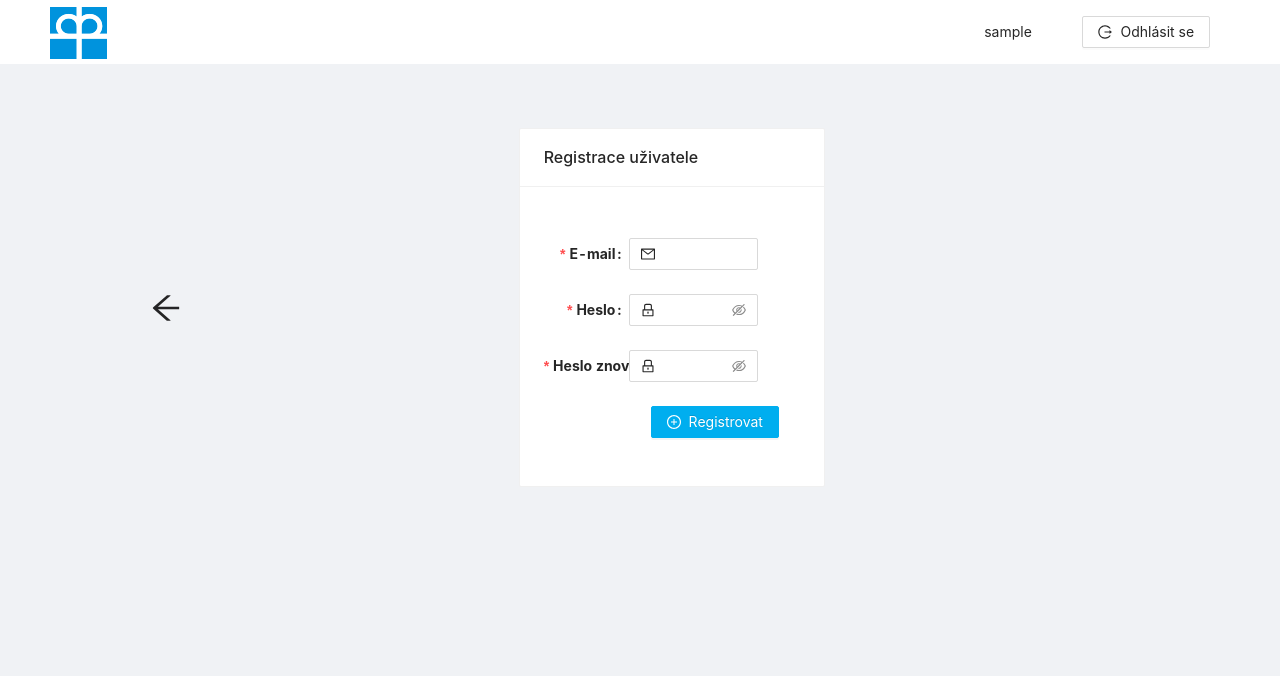
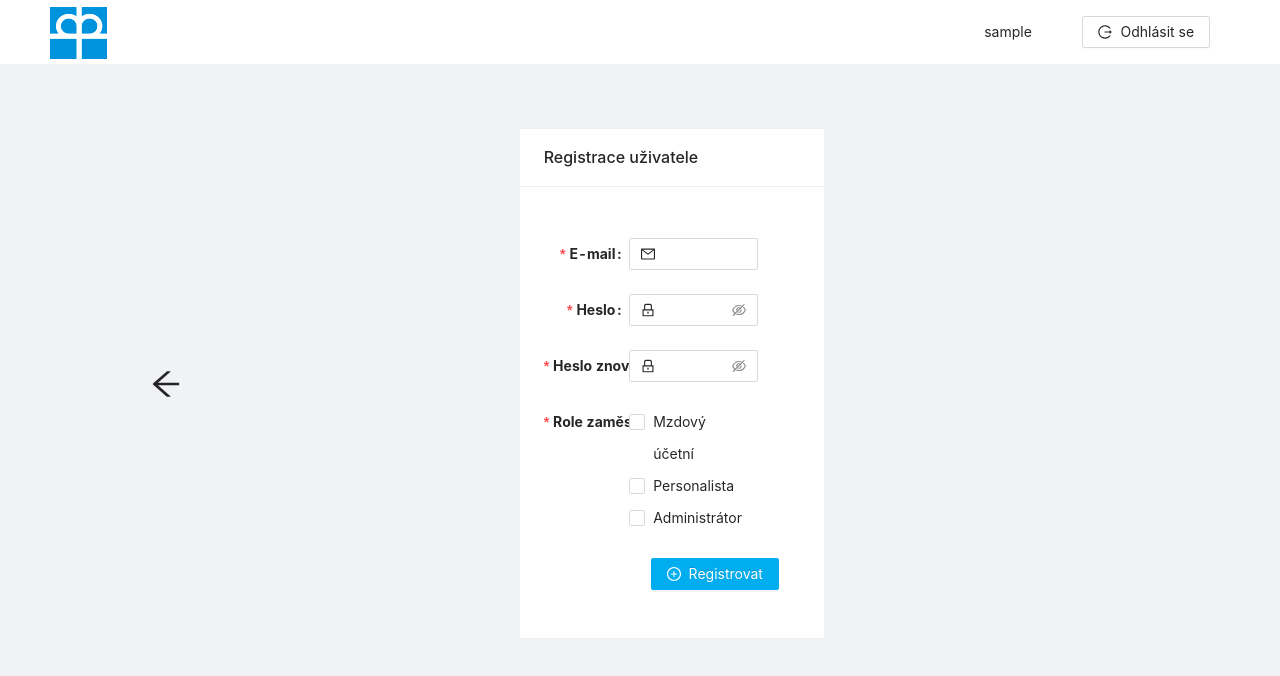
Before and after one commit to Slagee/NoName, a React (Create React App) app in the folder Code/client/: page /userRegistration in a window 1280 px wide. Shown: the top 676 px of the page. Built offline with nearby package versions, Linux system fonts and the light colour scheme; sample sign-in values are in the browser's storage.

Commit message:
dokoncena registrace
funguje

```diff
--- a/Code/client/src/components/userRegistration/UserRegistration.jsx
+++ b/Code/client/src/components/userRegistration/UserRegistration.jsx
@@ -1,6 +1,6 @@
 import React from 'react';
 import 'antd/dist/antd.css';
-import { Form, Input, Button, Row, Card, Col , Select} from 'antd';
+import { Form, Input, Button, Row, Card, Col , Checkbox} from 'antd';
 import authenticationService from '../../services/authentication/authentication';
 import './UserRegistration.css';
 import { Navigate } from "react-router-dom";
@@ -9,7 +9,6 @@ import { useForm } from "antd/lib/form/Form";
 import { ArrowLeftOutlined } from "@ant-design/icons/lib/icons";
 
 export default function UserRegistration() {
-  const { Option } = Select;
   const [form] = useForm();
 
   let user = localStorage.getItem("username");
@@ -23,6 +22,7 @@ export default function UserRegistration() {
             console.log("Registrace neúspěšná.");
         } else {
             console.log("Registrace úspěšná");
+            window.history.back();
         }
 
     }).catch((error) => {
@@ -73,19 +73,29 @@ return (
       <Input.Password onChange={e => form.setFieldsValue(e.target.value)} prefix={<LockOutlined className="site-form-item-icon" />}/>
     </Form.Item>
 
-    {/*<Form.Item
-      label="Role"
-      name="permissionNames"
-      rules={[{required: true, message: 'Vyberte roli!'}]}>
-      <Select
-          placeholder="Vyberte roli pro zaměstnance"
-          allowClear
-        >
-          <Option value="ROLE_ADMIN">Administrátor</Option>
-          <Option value="ROLE_ACCOUNTANT">Účetní</Option>
-          <Option value="ROLE_HR">Human Resources</Option>
-        </Select>
-</Form.Item>*/}
+    <Form.Item
+    name="permissionNames"
+    label="Role zaměstnance"
+    rules={[{required: true, message: 'Vyplňte roli zaměstnance!'}]}
+    >
+        <Checkbox.Group>
+          <Row>
+              <Checkbox value="ROLE_ACCOUNTANT" style={{ lineHeight: '32px' }}>
+                Mzdový účetní
+              </Checkbox>
+          </Row>
+          <Row>
+              <Checkbox value="ROLE_HR" style={{ lineHeight: '32px' }}>
+                Personalista
+              </Checkbox>
+          </Row>
+          <Row>
+              <Checkbox value="ROLE_ADMIN" style={{ lineHeight: '32px' }}>
+                Administrátor
+              </Checkbox>
+          </Row>
+        </Checkbox.Group>
+      </Form.Item>
 
     <Form.Item
       wrapperCol={{offset: 10, span: 6,}}
--- a/Code/client/src/services/authentication/authentication.js
+++ b/Code/client/src/services/authentication/authentication.js
@@ -2,7 +2,7 @@ import { message } from 'antd';
 
 class AuthService {
     async login(credentials) {
-        return fetch("http://localhost:8080/login",
+        return fetch("http://185.102.174.28:8080/login",
         {
             method: 'POST',
             headers: {
@@ -26,7 +26,7 @@ class AuthService {
     }
 
     async register(credentials) {
-        return fetch("http://127.0.0.1:8080/user/registration",
+        return fetch("http://185.102.174.28:8080/user/registration",
         {
             method: 'POST',
             headers: {
```
Also changed, not shown: 1 other file (tests, documents, lock files or other folders).
